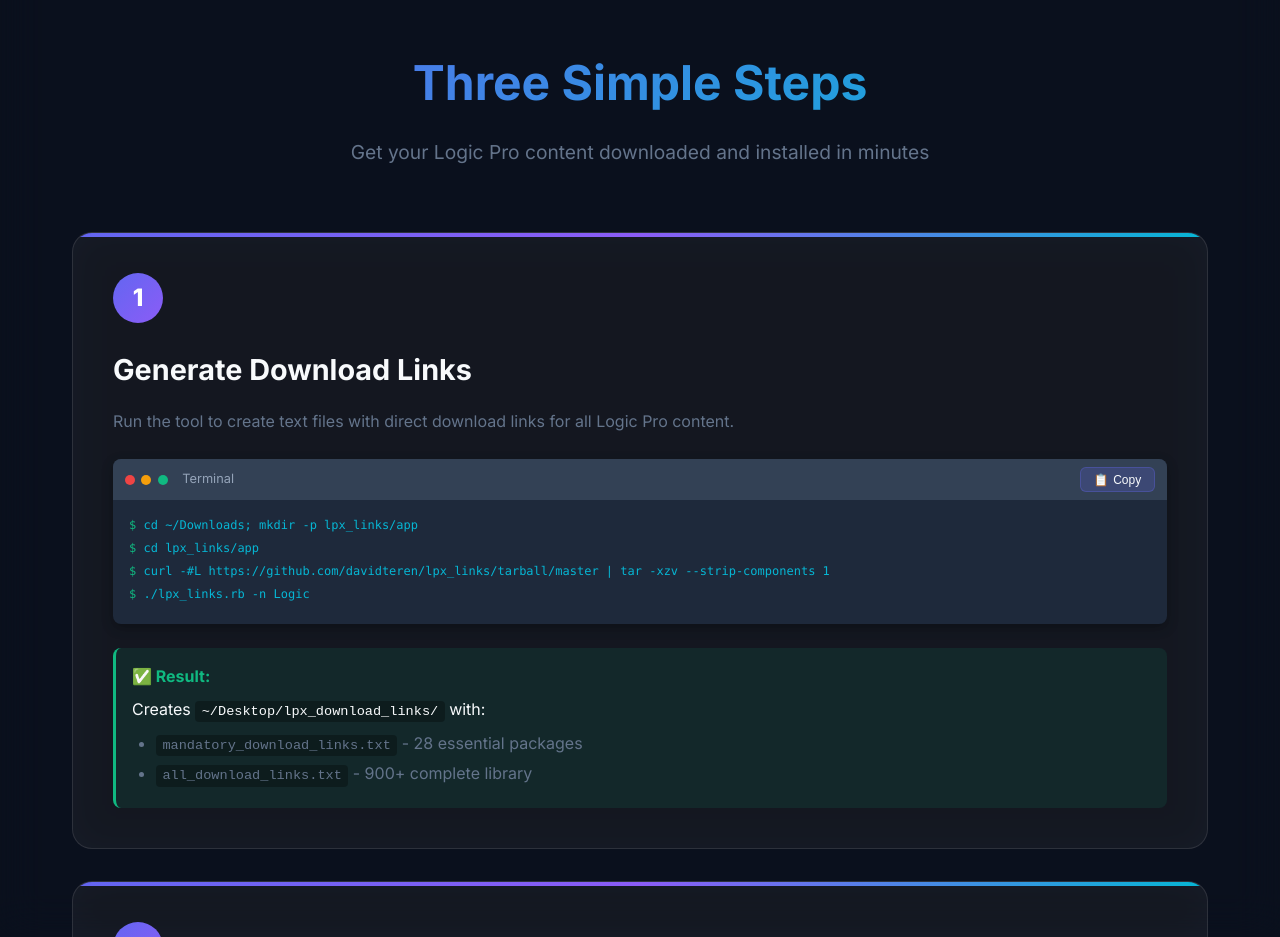
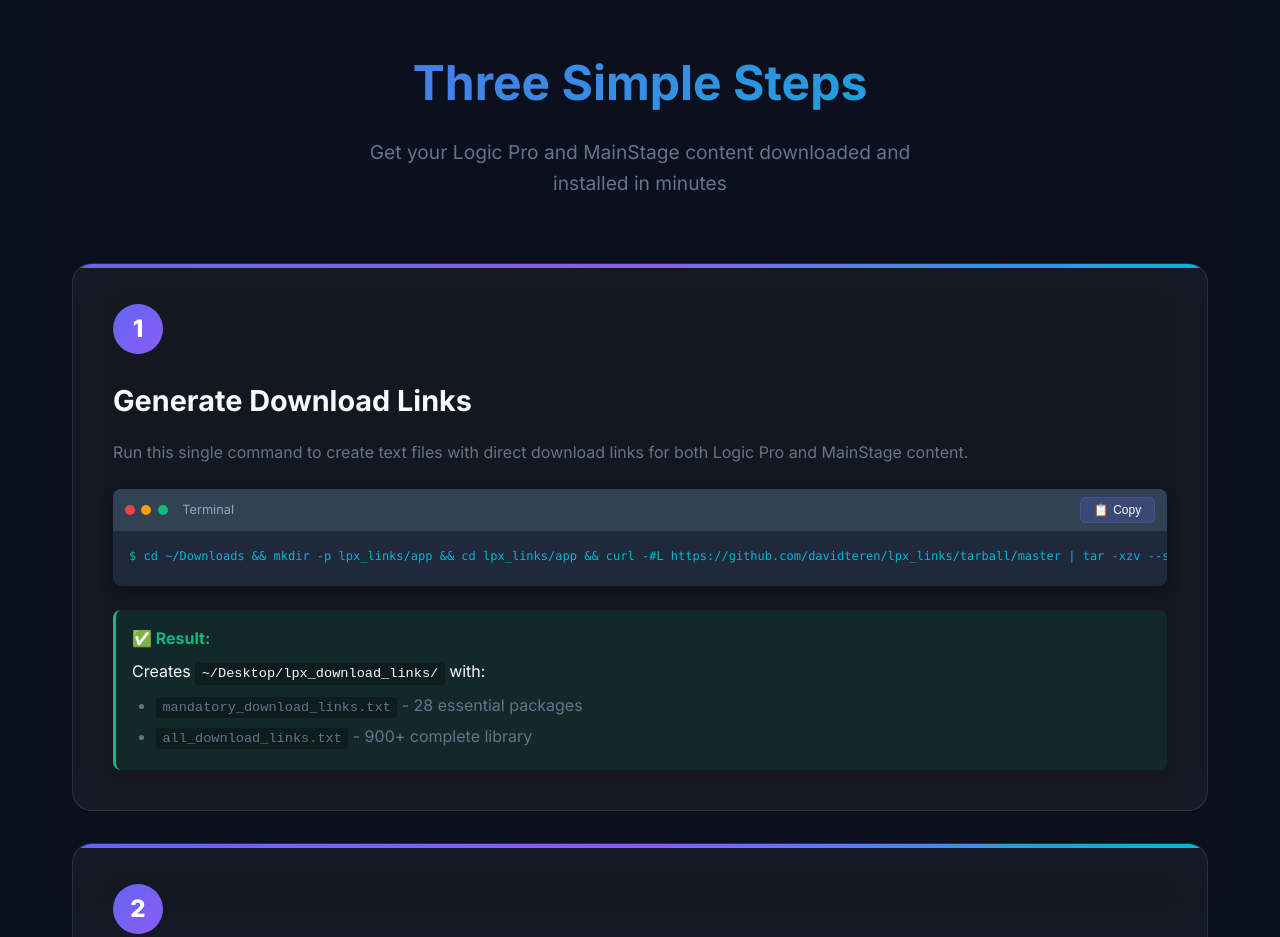
Before and after one commit to davidteren/lpx_links, a plain HTML site: page index.html in a window 1280 px wide. Shown: the part 1920-2857 px from the top of the page. Drawn offline with Linux system fonts and the light colour scheme.

Commit message:
Update GitHub Pages to single command for both apps
Step 1 improvements:
- Replace multi-line Logic Pro command with single one-liner
- Single command generates links for both Logic Pro and MainStage
- Update subtitle to mention both Logic Pro and MainStage
- Cleaner, simpler user experience
- Matches updated README.md

Command now uses && for better error handling and is
easier to copy/paste as a single line.

```diff
--- a/index.html
+++ b/index.html
@@ -952,7 +952,7 @@
             <div class="section-header fade-in">
                 <h2 class="section-title">Three Simple Steps</h2>
                 <p class="section-subtitle">
-                    Get your Logic Pro content downloaded and installed in minutes
+                    Get your Logic Pro and MainStage content downloaded and installed in minutes
                 </p>
             </div>
 
@@ -963,7 +963,7 @@
                         <div class="step-number">1</div>
                     </div>
                     <h3>Generate Download Links</h3>
-                    <p class="step-description">Run the tool to create text files with direct download links for all Logic Pro content.</p>
+                    <p class="step-description">Run this single command to create text files with direct download links for both Logic Pro and MainStage content.</p>
 
                     <div class="terminal-mini">
                         <div class="terminal-header">
@@ -981,19 +981,7 @@
                         <div class="terminal-content-mini">
                             <div class="terminal-line">
                                 <span class="prompt">$</span>
-                                <span class="command">cd ~/Downloads; mkdir -p lpx_links/app</span>
-                            </div>
-                            <div class="terminal-line">
-                                <span class="prompt">$</span>
-                                <span class="command">cd lpx_links/app</span>
-                            </div>
-                            <div class="terminal-line">
-                                <span class="prompt">$</span>
-                                <span class="command">curl -#L https://github.com/davidteren/lpx_links/tarball/master | tar -xzv --strip-components 1</span>
-                            </div>
-                            <div class="terminal-line">
-                                <span class="prompt">$</span>
-                                <span class="command">./lpx_links.rb -n Logic</span>
+                                <span class="command">cd ~/Downloads && mkdir -p lpx_links/app && cd lpx_links/app && curl -#L https://github.com/davidteren/lpx_links/tarball/master | tar -xzv --strip-components 1 && ./lpx_links.rb</span>
                             </div>
                         </div>
                     </div>
```
